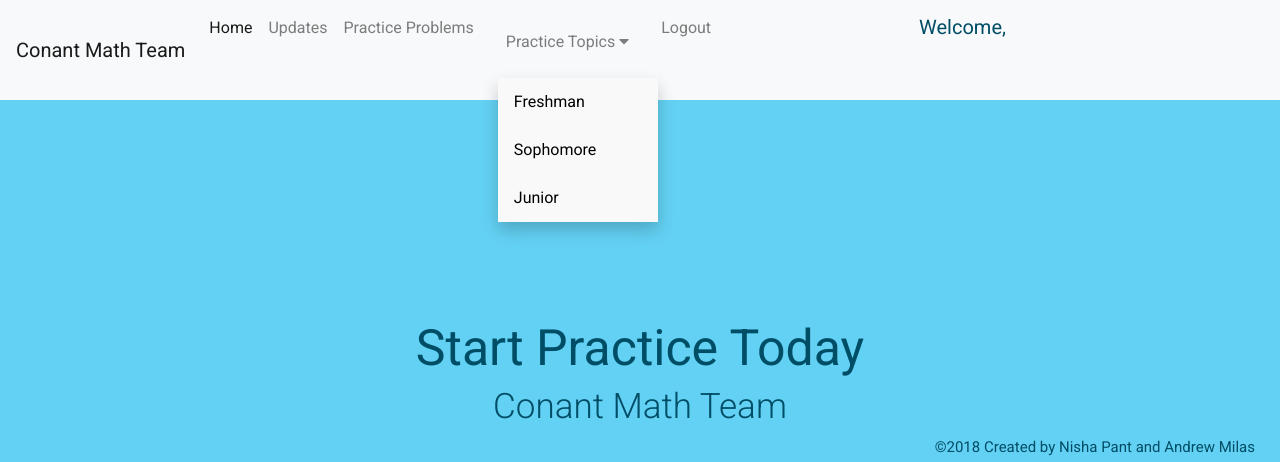
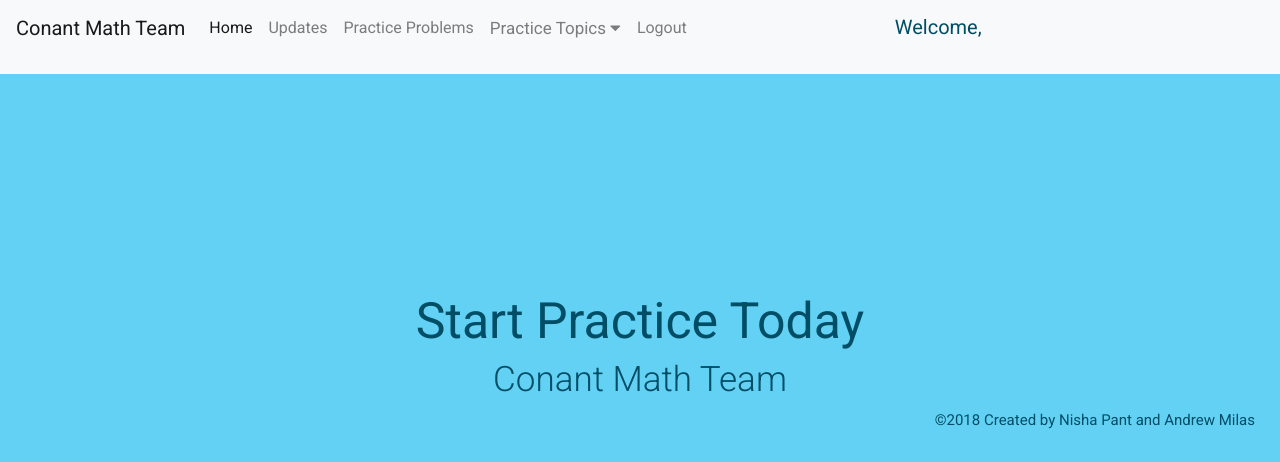
Before and after one commit to andrewmilas10/Math-Team-Website, a Django app: page /homepage in a window 1280 px wide. Shown: the top 462 px of the page. Run offline with Django 3.2, Linux system fonts and the light colour scheme; some libraries are stand-ins or nearby versions.

Commit message:
finished dropDown

```diff
--- a/core/static/css/homepage.css
+++ b/core/static/css/homepage.css
@@ -114,19 +114,18 @@ h3{
 }
 
 .dropdown {
-  font-size: 16px;
+  font-size: 17px;
   border: none;
   outline: none;
   color: white;
-  padding: 14px 16px;
+  /*padding: 14px 16px;*/
   background-color: inherit;
   font-family: inherit;
   margin: 0;
 }
 
-
 .dropdown-content {
-  /*display: none;*/
+  display: none;
   position: absolute;
   background-color: #f9f9f9;
   min-width: 160px;
@@ -143,8 +142,14 @@ h3{
   text-align: left;
 }
 
+a:hover, .dropdown:hover {
+  /*background-color: #555;*/
+  color: white;
+}
+
 .dropdown-content a:hover {
   background-color: #ddd;
+  color: black;
 }
 
 .dropdown:hover .dropdown-content {
--- a/core/templates/core/Nav_Bar_Layout.html
+++ b/core/templates/core/Nav_Bar_Layout.html
@@ -17,8 +17,9 @@
 </head>
 <body>
   <nav class="navbar navbar-expand navbar-light bg-light">
-    <span class="navbar-brand">Conant Math Team</span>
+
     <div class="navbar-nav">
+          <span class="navbar-brand">Conant Math Team</span>
           <a {% ifequal activeNav "0" %}class="nav-link active" {% else %} class = "nav-link" {% endifequal %} href="{% url 'core:homepage' %}">Home<span class="sr-only">(current)</span></a>
           <a {% ifequal activeNav "1" %}class="nav-link active" {% else %} class = "nav-link" {% endifequal %} href="{% url 'core:post_list' %}">Updates</a>
           <a {% ifequal activeNav "2" %}class="nav-link active" {% else %} class = "nav-link" {% endifequal %} href="{% url 'core:question_list' %}">Practice Problems</a>
@@ -28,9 +29,10 @@
               <i class="fa fa-caret-down"></i>
             </p>
             <div class="dropdown-content">
-              <a href="{% url 'core:practice_topics' %}">Freshman</a>
-              <a href="{% url 'core:practice_topics' %}">Sophomore</a>
-              <a href="{% url 'core:practice_topics' %}">Junior</a>
+              <a href="{% url 'core:practice_topics' 0%}">Freshman</a>
+              <a href="{% url 'core:practice_topics' 1%}">Sophomore</a>
+              <a href="{% url 'core:practice_topics' 2%}">Junior</a>
+              <a href="{% url 'core:practice_topics' 3%}">Senior</a>
             </div>
           </div>
           <a {% ifequal activeNav "4" %}class="nav-link active" {% else %} class = "nav-link" {% endifequal %} href="{% url 'core:logout_user' %}">Logout</a>
--- a/core/urls.py
+++ b/core/urls.py
@@ -16,6 +16,7 @@ urlpatterns = [
     url(r'^homepage$', views.homepage, name='homepage'),
     url(r'^questions/(?P<filter_by>[a-zA_Z]+)/$', views.questions, name='questions'),
     url(r'^practice_topics/$', views.practice_topics, name='practice_topics'),
+    url(r'^practice_topics/(?P<grade>[0-9]+)/$', views.practice_topics, name='practice_topics'),
     url(r'^practice_topics_detail/(?P<topic>[a-zA-Z0-9, -]+)/$', views.practice_topics_detail, name='practice_topics_detail')
 
 ]
--- a/core/views.py
+++ b/core/views.py
@@ -169,16 +169,29 @@ def pickColor(progress):
     else:
         return "progress-bar-striped bg-danger"
 
-def practice_topics(request):
-    topiclist = ['Ratios, Proportions and Percents', 'Number Theory and Divisibility', 'Counting Basics and Probability'
-        , 'Quadratics', 'Probability', 'Advanced Geometrical Concepts', 'Perimeter, Area and Surface Area',
-                 'Logic, Sets and Venn Diagram', 'Similarity', 'Coordinate Geometry', 'Circles', 'Trigonometry',
-                 'Parametric Equations', 'Theory of Equations']
+def practice_topics(request, grade):
+    # topiclist = ['Ratios, Proportions and Percents', 'Number Theory and Divisibility', 'Counting Basics and Probability'
+    #     , 'Quadratics', 'Probability', 'Advanced Geometrical Concepts', 'Perimeter, Area and Surface Area',
+    #              'Logic, Sets and Venn Diagram', 'Similarity', 'Coordinate Geometry', 'Circles', 'Trigonometry',
+    #              'Parametric Equations', 'Theory of Equations']
+    print(grade)
+    if grade == "0":
+        topiclist = ['Ratios, Proportions and Percents', 'Number Theory and Divisibility',
+                     'Counting Basics and Probability', 'Quadratics']
+    elif grade == "1":
+        topiclist = ['Geometric Probability', 'Advanced Geometrical Concepts', 'Perimeter, Area, and Surface Area',
+                     'Logic, Sets, and Venn Diagram', 'Similarity', 'Coordinate Geometry', 'Circles']
+    elif grade == "2":
+        topiclist = ['Probability', 'Coordinate Geometry', 'Trigonometry']
+    else:
+        topiclist = ['Trigonometry', 'Parametric Equations', 'Theory of Equations']
+    print(topiclist)
     user = request.user
     progressDict = json.loads(user.profile.progress2)
     progress = []
     for num in reversed(sorted(progressDict.items(), key=operator.itemgetter(1))):
-        progress.append([num[0], num[1], pickColor(num[1])])
+        if (num[0] in topiclist):
+            progress.append([num[0], num[1], pickColor(num[1])])
 
     return render(request, 'core/practice_topics.html', {'progress': progress, 'topics': topiclist, "activeNav": "3"})
 
```
Also changed, not shown: db.sqlite3.
